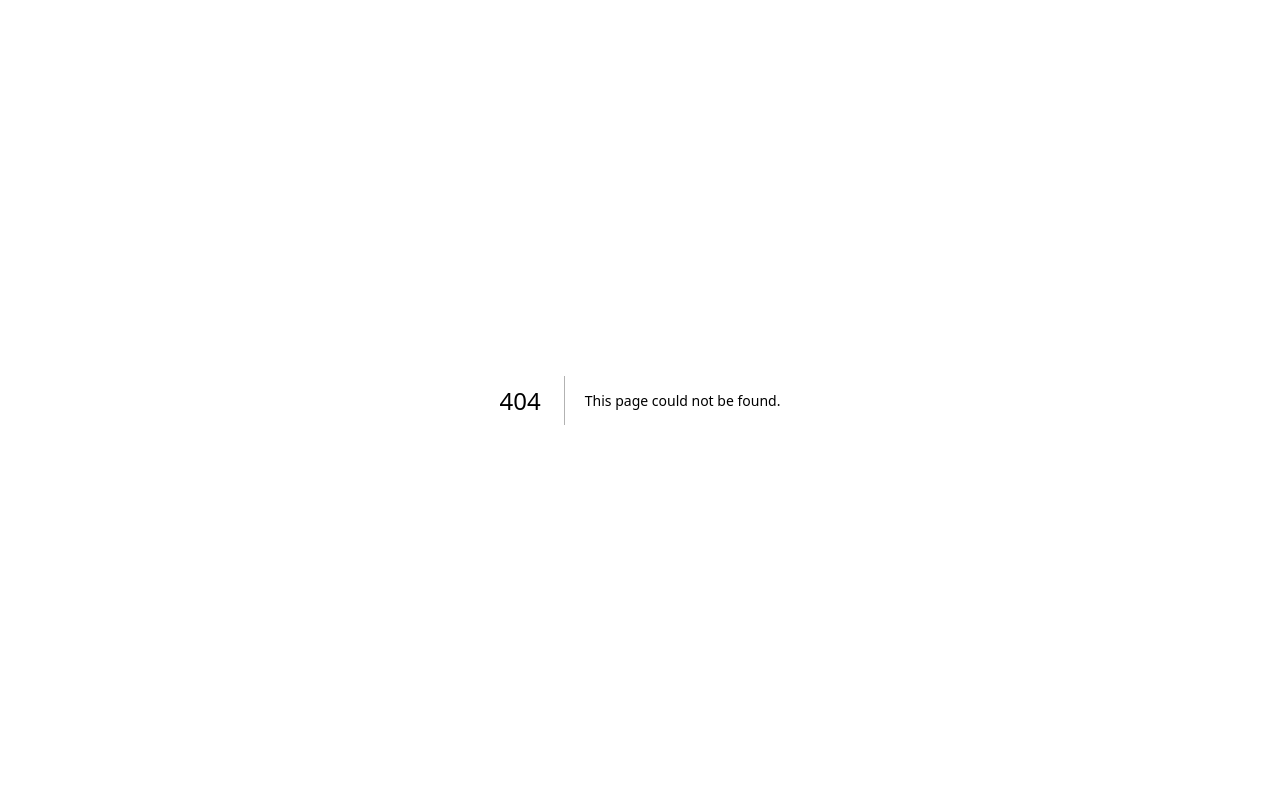
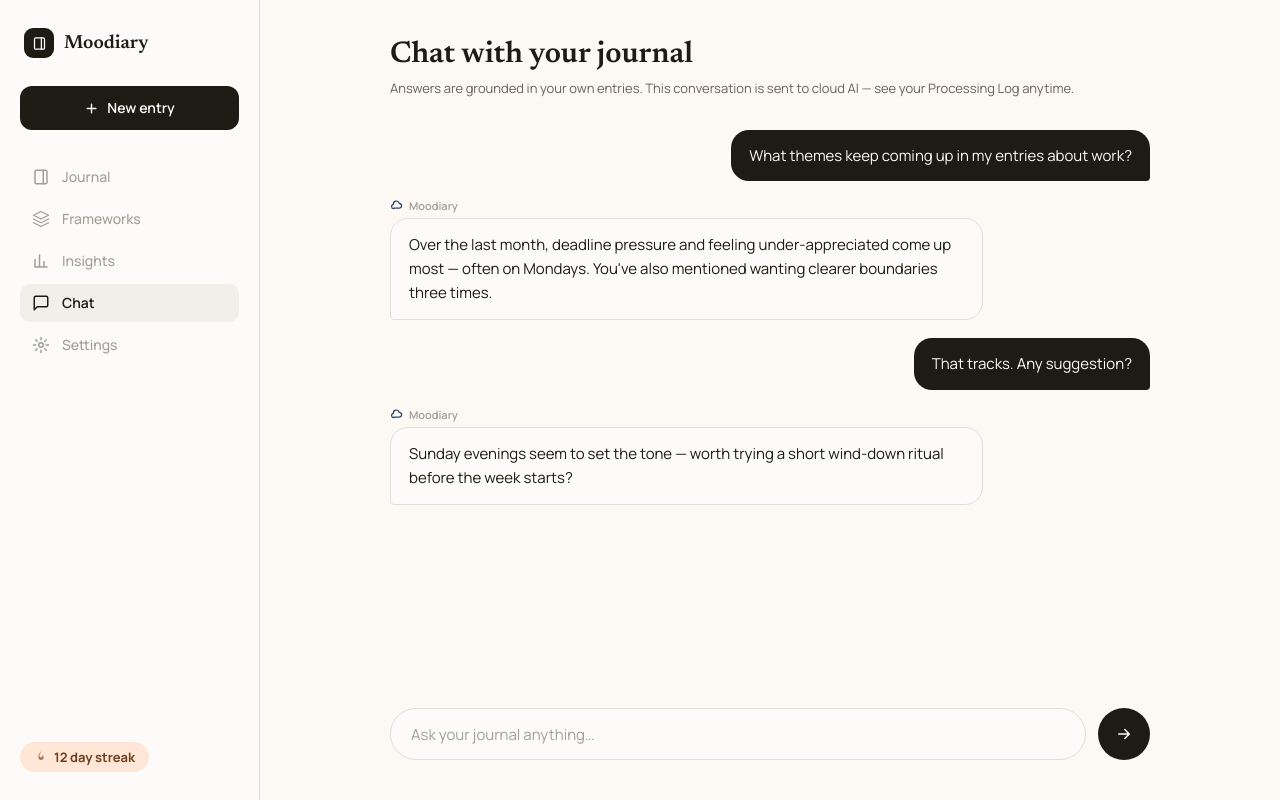
Before and after one commit to npeteros/IP-Project-Group3, a Next.js app: page /chat in a window 1280 px wide. Before the commit this address had no page. Built offline with nearby package versions, Linux system fonts and the light colour scheme.

Commit message:
Merge pull request #1 from npeteros/feat/chat-page
Add chat page

```diff
--- /dev/null
+++ b/app/(app)/chat/page.tsx
@@ -0,0 +1,68 @@
+import { Icon } from "@/components/Icon";
+import { APP_NAME, CHAT_MESSAGES, CHAT_PAGE, type ChatMessage } from "@/lib/constants";
+import { typography } from "@/lib/typography";
+
+function MessageBubble({ message }: { message: ChatMessage }) {
+  if (message.role === "user") {
+    return (
+      <div className="max-w-[78%] self-end rounded-[18px_18px_4px_18px] bg-neutral-900 px-4 py-3 text-sm leading-[1.5] text-surface lg:max-w-[70%] lg:px-[18px] lg:py-3.5 lg:text-[15px] lg:leading-[1.55]">
+        {message.content}
+      </div>
+    );
+  }
+
+  return (
+    <div className="flex max-w-[82%] flex-col gap-1.5 self-start lg:max-w-[78%]">
+      <div className="flex items-center gap-1.5">
+        <Icon name="cloud" size={13} strokeWidth={2.2} className="text-cloud-700" />
+        <span className="text-[11px] leading-none font-semibold text-neutral-400">{APP_NAME}</span>
+      </div>
+      <div className="rounded-[18px_18px_18px_4px] border border-neutral-200 bg-surface px-4 py-3 text-sm leading-[1.55] lg:px-[18px] lg:py-3.5 lg:text-[15px] lg:leading-[1.6]">
+        {message.content}
+      </div>
+    </div>
+  );
+}
+
+export default function ChatPage() {
+  return (
+    <div className="flex h-full flex-col">
+      <header className="flex h-16 flex-none items-center border-b border-neutral-200 bg-surface px-5 lg:h-auto lg:border-none lg:bg-transparent lg:px-14 lg:pt-10 lg:pb-4">
+        <div className="mx-auto w-full max-w-[760px]">
+          <h1 className="text-[15px] leading-[1.2] font-semibold lg:font-serif lg:text-[30px] lg:leading-none">
+            {CHAT_PAGE.title}
+          </h1>
+          <p className={`${typography.bodySmall} mt-2 hidden text-neutral-400 lg:block`}>{CHAT_PAGE.disclaimer}</p>
+        </div>
+      </header>
+
+      <div className="flex-1 overflow-y-auto px-5 pt-5 pb-2 lg:px-14 lg:py-4">
+        <div className="mx-auto flex w-full max-w-[760px] flex-col gap-4 lg:gap-[18px]">
+          <p className="max-w-[260px] self-center text-center text-[11px] leading-[1.4] font-medium text-neutral-400 lg:hidden">
+            {CHAT_PAGE.disclaimer}
+          </p>
+          {CHAT_MESSAGES.map((message) => (
+            <MessageBubble key={message.id} message={message} />
+          ))}
+        </div>
+      </div>
+
+      <div className="flex-none border-t border-neutral-200 bg-surface px-5 py-3.5 lg:border-none lg:bg-transparent lg:px-14 lg:pt-5 lg:pb-10">
+        <div className="mx-auto flex w-full max-w-[760px] items-center gap-2.5 lg:gap-3">
+          <input
+            type="text"
+            placeholder={CHAT_PAGE.inputPlaceholder}
+            className="h-[46px] min-w-0 flex-1 rounded-full border border-neutral-200 bg-bg px-4 text-sm text-neutral-900 outline-none placeholder:text-neutral-400 lg:h-[52px] lg:bg-surface lg:px-5 lg:text-[15px]"
+          />
+          <button
+            type="button"
+            aria-label="Send"
+            className="flex size-[46px] flex-none items-center justify-center rounded-full bg-neutral-900 text-surface lg:size-[52px]"
+          >
+            <Icon name="send" size={18} />
+          </button>
+        </div>
+      </div>
+    </div>
+  );
+}
```
